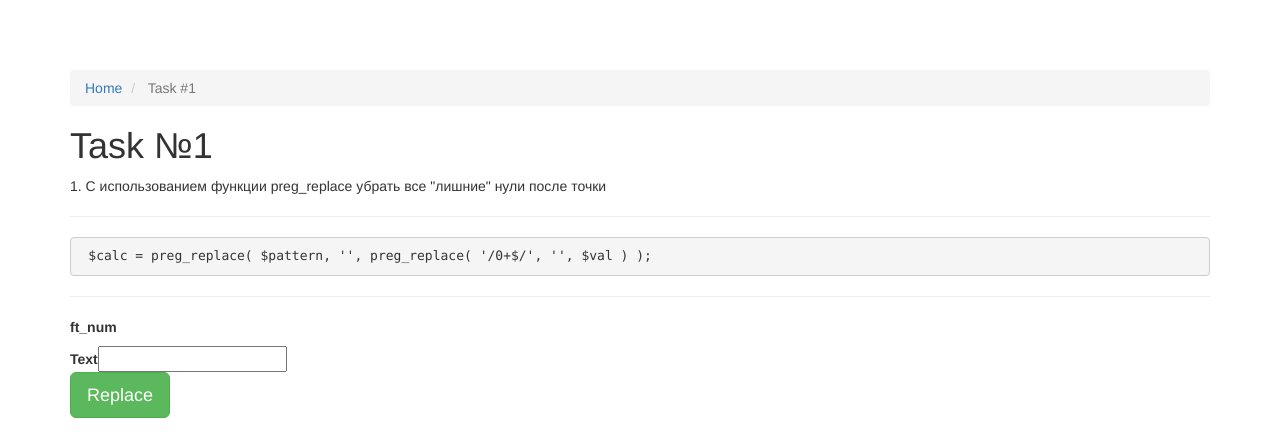
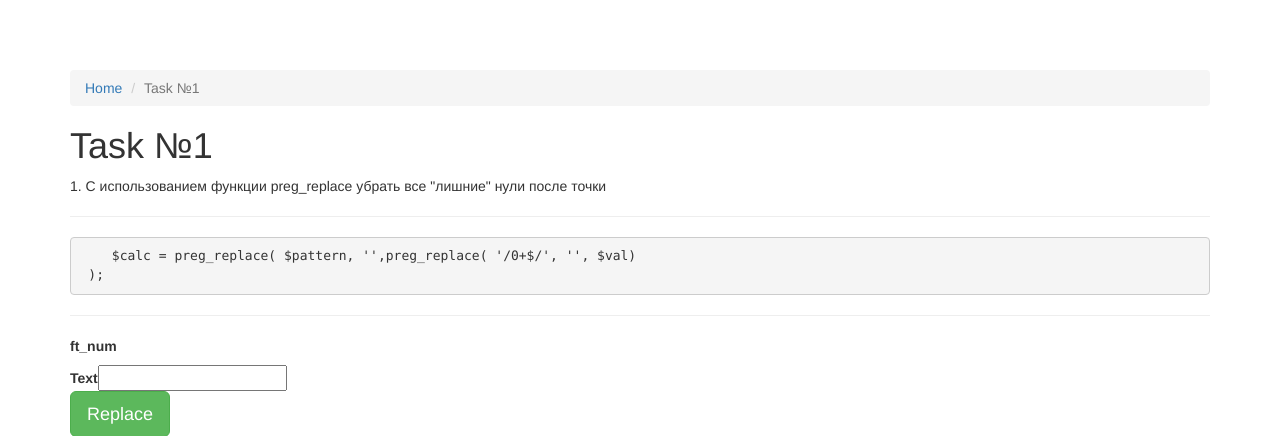
Before and after one commit to VHudzhal/yii2test.zzz.com.ua, a Yii app: template views/task/first.php in a window 1280 px wide. Shown: the top 436 px of the page. Run offline with PHP 8.4 and a stand-in for Yii, Linux system fonts and the light colour scheme; the template is opened without the code that fills it, so the values that code supplies are empty; form fields are guessed from the names that the template uses; some libraries are stand-ins or nearby versions.

Commit message:
Update first.php

```diff
--- a/views/task/first.php
+++ b/views/task/first.php
@@ -1,22 +1,26 @@
-<div class="wrap" >
-    <ul class="breadcrumb" >
-        <li ><a href = "/" > Home</a ></li >
-        <li class="active" > Task #1</li>
-    </ul >
-    <div class="about" >
-        <h1 > Task №1 </h1 >
-        <p > 1. С использованием функции preg_replace убрать все "лишние" нули после точки </p >
-        <hr >
+<div class="wrap">
+    <ul class="breadcrumb">
+        <li><a href="/">Home</a></li>
+        <li class="active">Task №1</li>
+    </ul>
+    <div class="about">
+        <h1>Task №1</h1>
+        <p>1. С использованием функции preg_replace убрать все "лишние" нули после точки</p>
+        <hr>
 
-        <pre > $calc = preg_replace( $pattern, '', preg_replace( '/0+$/', '', $val ) );
-</pre >
-        <hr >
+        <pre>
+    $calc = preg_replace( $pattern, '',preg_replace( '/0+$/', '', $val)
+ );
+</pre>
+        <hr>
 
 		<?php
 		/* @var $form yii\bootstrap\ActiveForm */
+
 		use yii\bootstrap\ActiveForm;
 		use yii\widgets\Pjax;
 		use yii\helpers\Html;
+
 		Pjax::begin( [ 'id' => 'ft' ] );
 
 		$form = ActiveForm::begin( [
@@ -43,6 +47,5 @@ $calc    = preg_replace( $pattern, '', preg_replace( '/0+$/', '', $val ) );
 		<?php ActiveForm::end(); ?>
 		<?php Pjax::end();
 		?>
-
     </div>
 </div>
```
Lines whose indentation alone changed are shown as unchanged.
